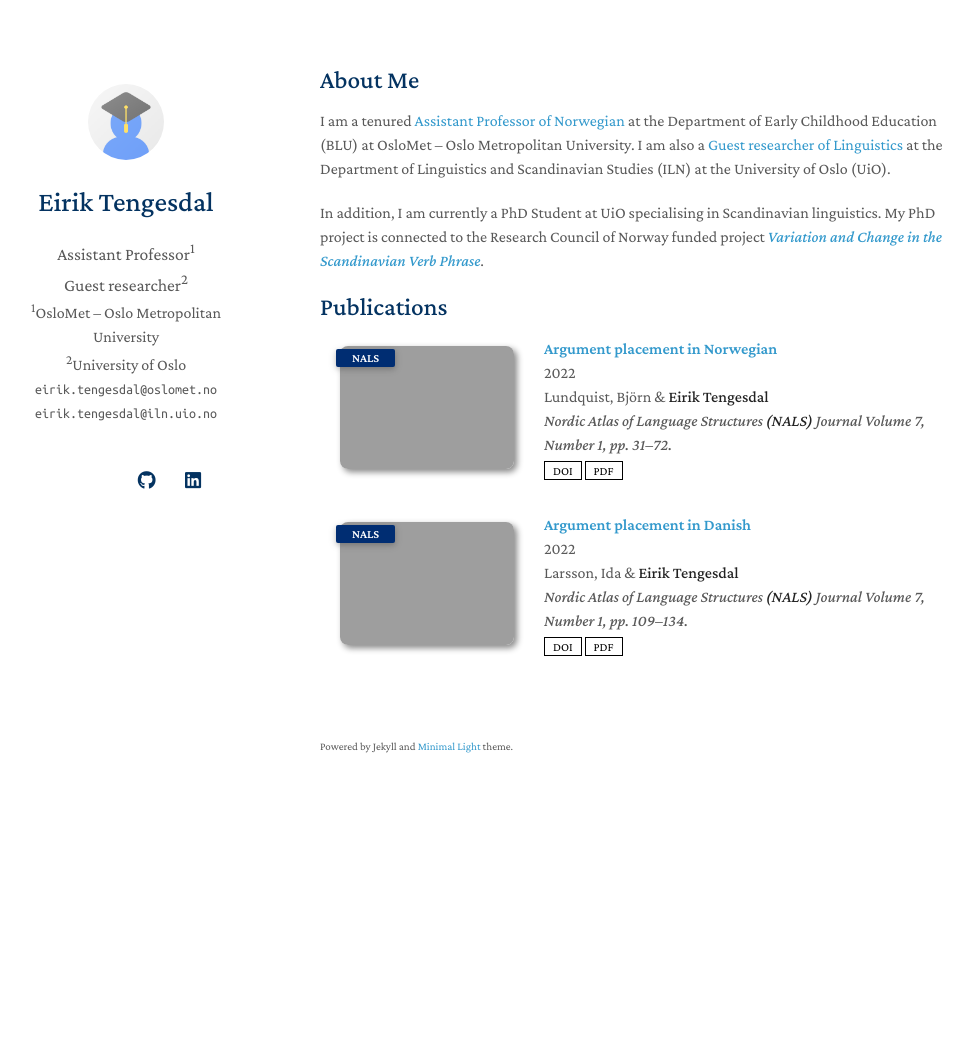
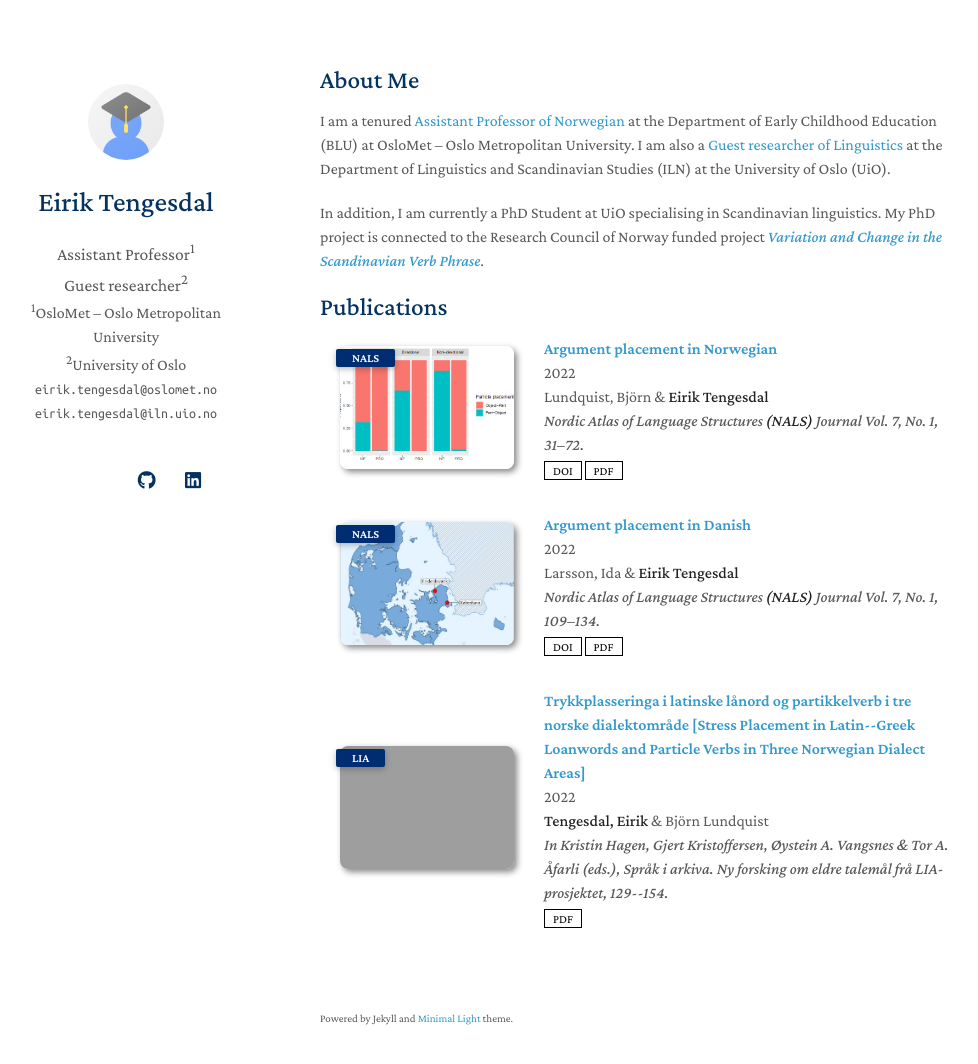
Before and after one commit to EirikTengesdal/eiriktengesdal.no-old, a Jekyll site: the page built from index.md, in a window 1280 px wide and 1099 px high. Shown: the top 1064 px of the window, without its empty margins (150-1128 px from the left). Built offline with Jekyll 4.4.1, drawn with Linux system fonts in a browser that asks for light colours; nearby versions of some CDN libraries; a style sheet for code colours, icons or effects is not loaded; our own code applies the rules of GitHub Pages for plain Markdown files.

Commit message:
Update publications.yml

```diff
--- a/_data/publications.yml
+++ b/_data/publications.yml
@@ -4,33 +4,35 @@ main:
     authors: Lundquist, Björn & <strong>Eirik Tengesdal</strong>
     year: 2022
     conference_short: NALS
-    conference: Nordic Atlas of Language Structures <strong>(NALS)</strong> Journal Volume 7, Number 1, pp. 31–72.
+    conference: Nordic Atlas of Language Structures <strong>(NALS)</strong> Journal Vol. 7, No. 1, 31–72.
     doi: https://doi.org/10.5617/nals.10099
     pdf: ./assets/files/NorwegianArgPlacement_final_17.01.23.pdf
     #code: https://github.com/MrGiovanni/ContinualLearning
     #bibtex: https://bib.yliu.me/MICCAI23.txt
-    image: ./assets/img/Lundquist&Tengesdal2022.png
+    image: ./assets/img/Lundquist&Tengesdal_2022.png
     #notes: Early Accept
 
   - title: Argument placement in Danish
     authors: Larsson, Ida & <strong>Eirik Tengesdal</strong>
     year: 2022
     conference_short: NALS
-    conference: Nordic Atlas of Language Structures <strong>(NALS)</strong> Journal Volume 7, Number 1, pp. 109–134.
+    conference: Nordic Atlas of Language Structures <strong>(NALS)</strong> Journal Vol. 7, No. 1, 109–134.
     doi: https://doi.org/10.5617/nals.10102
     pdf: ./assets/files/Argument+placement+in+Danish+FINAL+16jan23.pdf
     #code: https://github.com/MrGiovanni/ContinualLearning
     #bibtex: https://bib.yliu.me/MICCAI23.txt
-    image: ./assets/img/Larsson&Tengesdal2022.jpg
+    image: ./assets/img/Larsson&Tengesdal_2022.jpg
     #notes: Early Accept
 
-  # - title: "Mnemonics Training: Multi-Class Incremental Learning without Forgetting"
-  #   authors: <strong>Yaoyao Liu</strong>, Yuting Su, An-An Liu, Bernt Schiele, Qianru Sun
-  #   conference_short: CVPR
-  #   conference: IEEE/CVF Conference on Computer Vision and Pattern Recognition <strong>(CVPR)</strong>, 2020.
-  #   pdf: https://arxiv.org/pdf/2002.10211.pdf
-  #   code: https://github.com/yaoyao-liu/class-incremental-learning/tree/main/mnemonics-training
-  #   page: https://class-il.mpi-inf.mpg.de/mnemonics/
-  #   bibtex: https://class-il.mpi-inf.mpg.de/mnemonics/
-  #   notes: Oral Presentation
-  #   image: ./assets/img/teaser_example.png
+  - title: Trykkplasseringa i latinske lånord og partikkelverb i tre norske dialektområde [Stress Placement in Latin--Greek Loanwords and Particle Verbs in Three Norwegian Dialect Areas]
+    authors: <strong>Tengesdal, Eirik</strong> & Björn Lundquist
+    year: 2022
+    conference_short: LIA
+    conference: In Kristin Hagen, Gjert Kristoffersen, Øystein A. Vangsnes & Tor A. Åfarli (eds.), <i>Språk i arkiva. Ny forsking om eldre talemål frå LIA-prosjektet</i>, 129--154.
+    anthology: https://omp.novus.no/index.php/novus/catalog/book/19
+    url: http://omp.novus.no/index.php/novus/catalog/view/19/29/1042
+    pdf: ./assets/files/07+Tengesdal+og+Lundquist.pdf
+    #code: https://github.com/MrGiovanni/ContinualLearning
+    #bibtex: https://bib.yliu.me/MICCAI23.txt
+    image: ./assets/img/Tengesdal&Lunqduist2021.jpg
+    #notes: Early Accept
```
